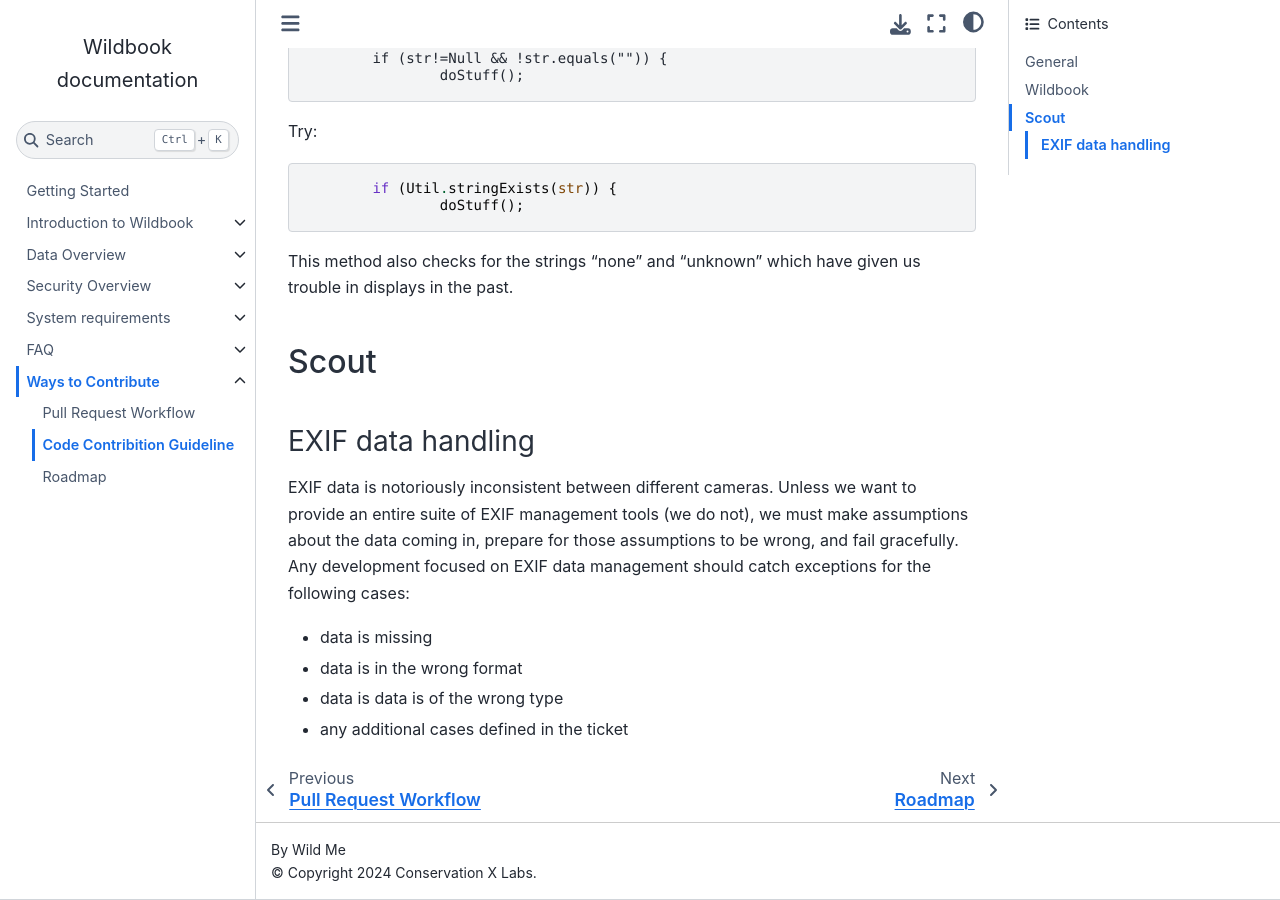
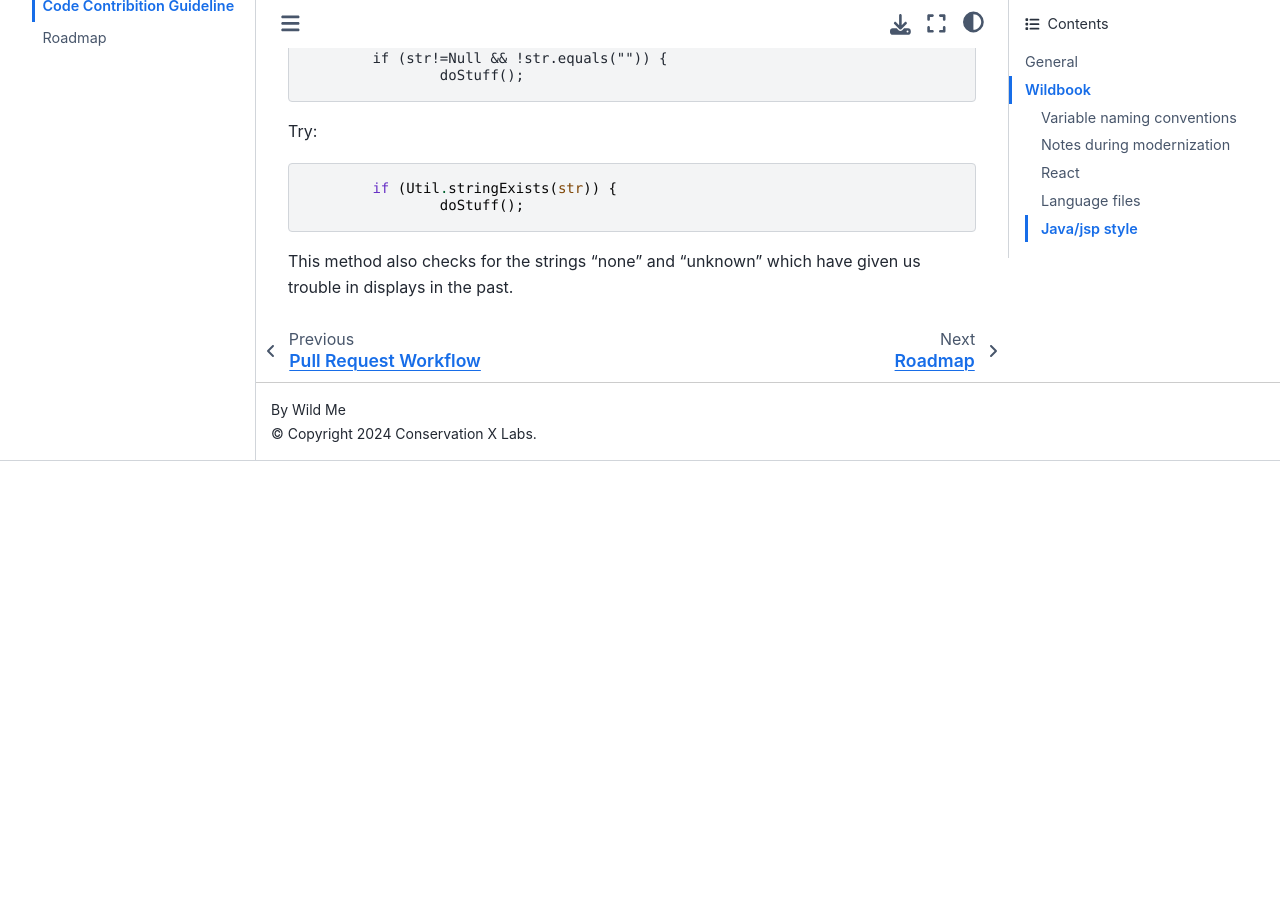
Before and after one commit to WildMeOrg/wildbook-docs, a Sphinx documentation site: the page built from docs/contribute/code-guide.md, in a window 1280 px wide and 900 px high, scrolled down 4998 px. Built offline with Sphinx 7.4.7 and the Sphinx Book theme 1.1.4, drawn with Linux system fonts in a browser that asks for light colours; after the commit the page ends 5459 px from its top, so only the background shows below that.

Commit message:
update ref from wm to wb

````diff
--- a/docs/contribute/code-guide.md
+++ b/docs/contribute/code-guide.md
@@ -142,12 +142,3 @@
 ```
 
 This method also checks for the strings “none” and “unknown” which have given us trouble in displays in the past.
-
-## Scout
-
-### EXIF data handling
-EXIF data is notoriously inconsistent between different cameras. Unless we want to provide an entire suite of EXIF management tools (we do not), we must make assumptions about the data coming in, prepare for those assumptions to be wrong, and fail gracefully. Any development focused on EXIF data management should catch exceptions for the following cases:
-* data is missing
-* data is in the wrong format
-* data is data is of the wrong type
-* any additional cases defined in the ticket
````
Also changed, not shown: README.md (+2 -2 lines), docs/contribute/index.md (+1 -1 lines), docs/contribute/pr-workflow.md (+2 -2 lines), docs/index.md (+2 -2 lines).
